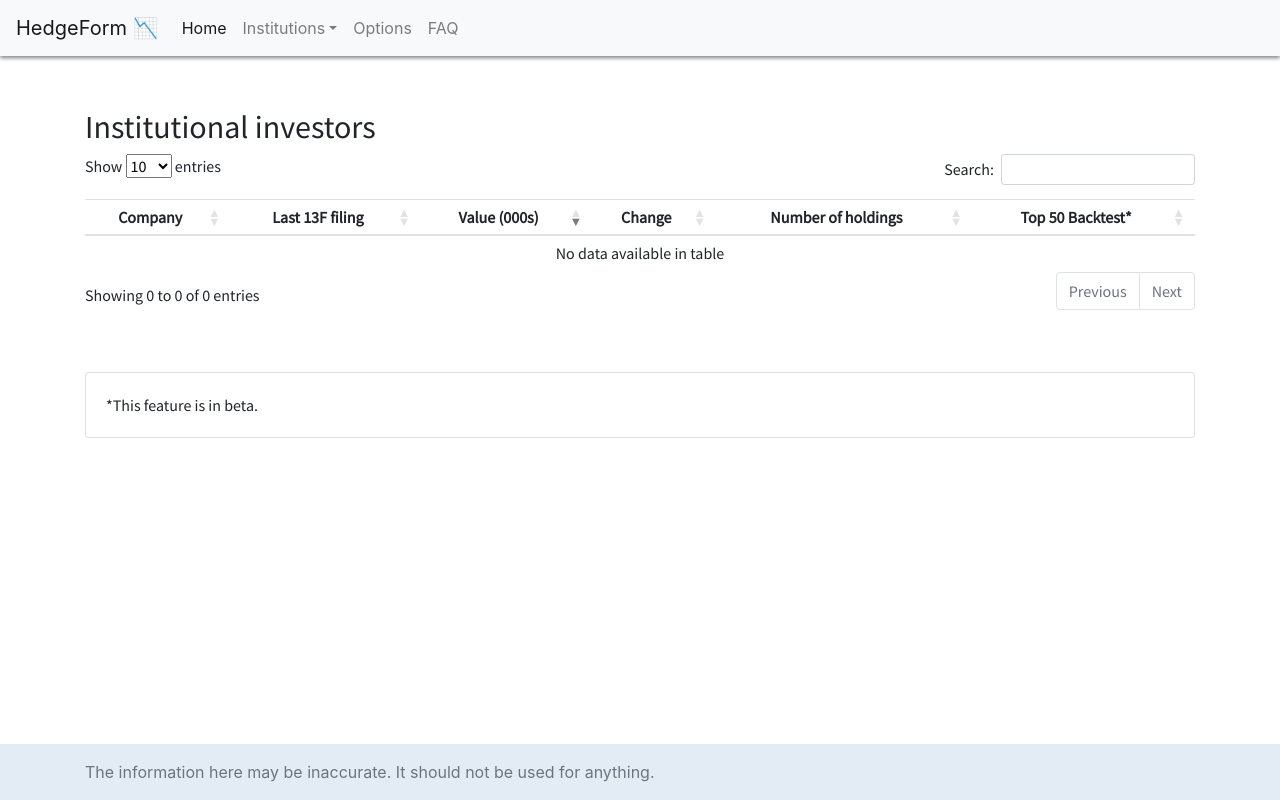
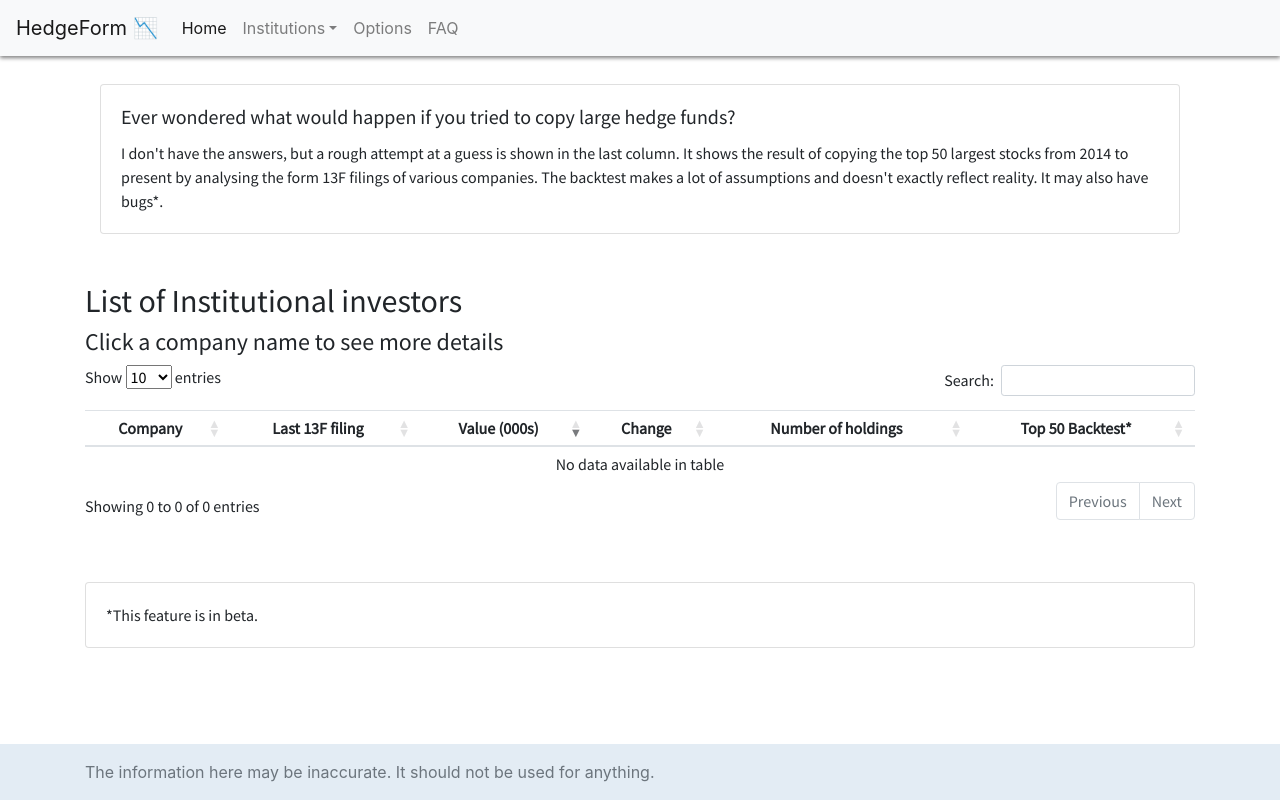
Before and after one commit to mart/HedgeForm, a Flask app: page / in a window 1280 px wide. Run offline with Flask 2, Linux system fonts and the light colour scheme; data that the repository does not hold is empty; some libraries are stand-ins or nearby versions.

Commit message:
small html content changes

```diff
--- a/templates/company.html
+++ b/templates/company.html
@@ -4,6 +4,7 @@
 {% block content %}
     <div class="container">
         <h2 class="mt-5">{{ data[0].name|e }} 13F filings</h2>
+        <h4 class="mb-2">Click a filing date to see more details</h4>
         <table id="table13f" class="display nowrap table table-hover table-sm">
             <thead>
             <tr>
--- a/templates/index.html
+++ b/templates/index.html
@@ -2,7 +2,21 @@
 {% block nav_home %}active{% endblock %}
 {% block content %}
     <div class="container">
-        <h2 class="mt-5">Institutional investors</h2>
+        <div class="container">
+            <div class="card mb-2 mt-4">
+                <div class="card-body">
+                    <h5 class="card-title">Ever wondered what would happen if you tried to copy large hedge funds?</h5>
+                    <p class="card-text">
+                        I don't have the answers, but a rough attempt at a guess is shown in the last column.
+                        It shows the result of copying the top 50 largest stocks from 2014 to present by analysing
+                        the form 13F filings of various companies. The backtest makes a lot of assumptions and doesn't
+                        exactly reflect reality. It may also have bugs*.
+                    </p>
+                </div>
+            </div>
+        </div>
+        <h2 class="mt-5">List of Institutional investors</h2>
+        <h4 class="mb-2">Click a company name to see more details</h4>
         <table id="table13f" class="display nowrap table table-hover table-sm">
             <thead>
             <tr>
```
